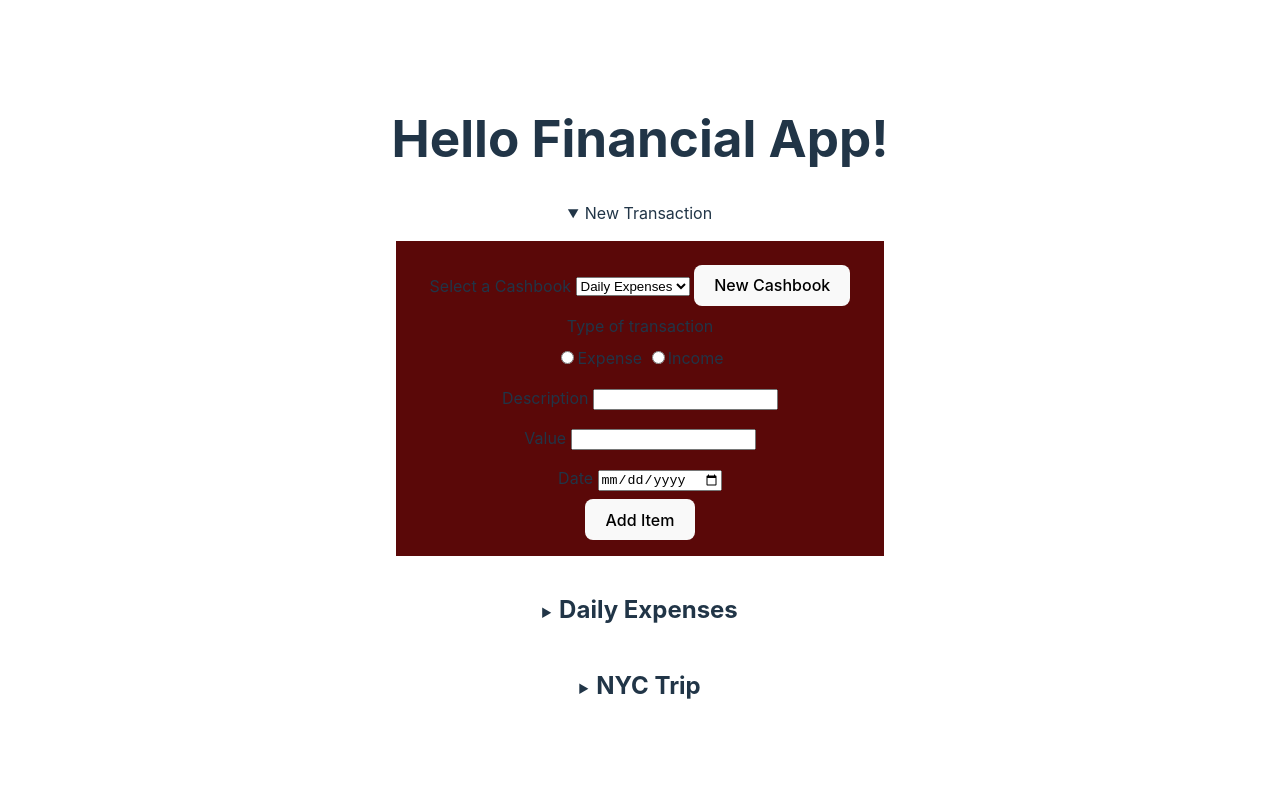
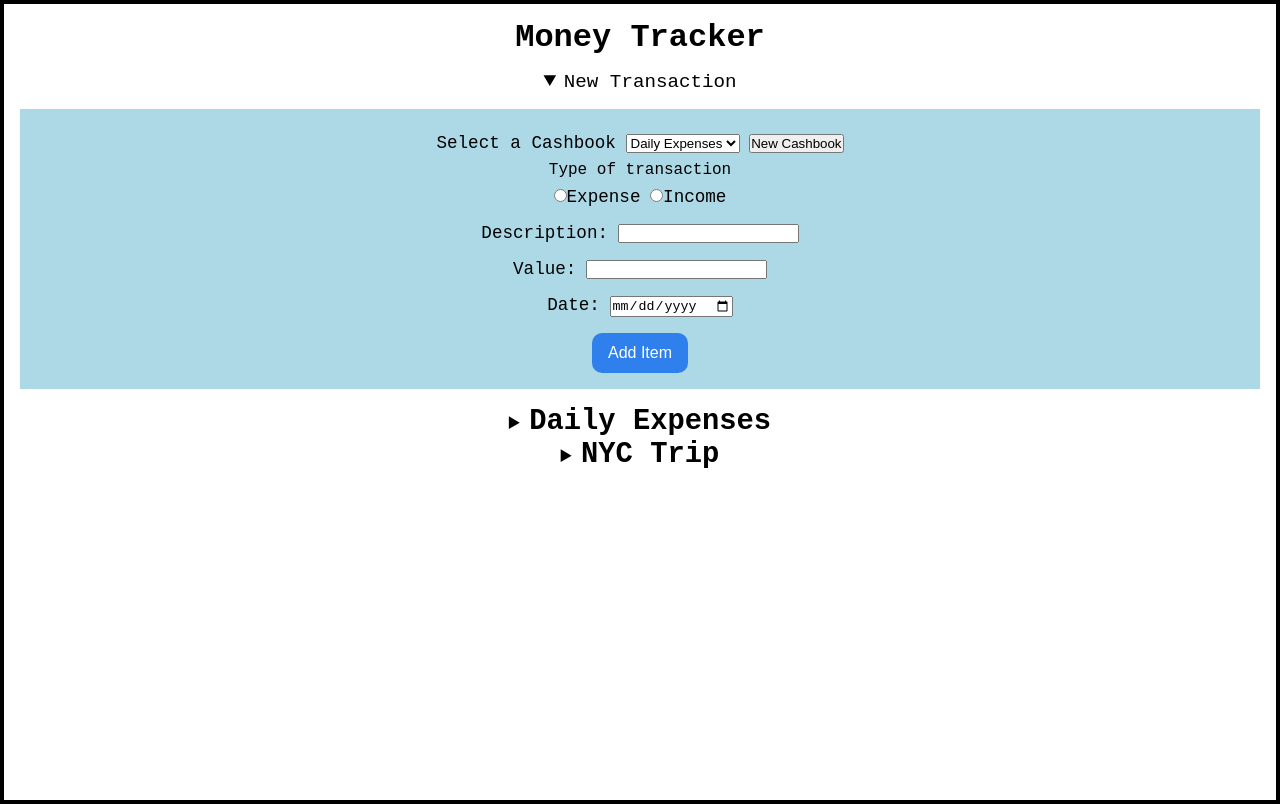
Before and after one commit to nathalia-lt/financialapp, a website built with Vite: page index.html in a window 1280 px wide. Both pictures are taken after a click on the heading "New Transaction". Built offline with nearby package versions, Linux system fonts and the light colour scheme.

Commit message:
transaction css

```diff
--- a/main.js
+++ b/main.js
@@ -20,7 +20,7 @@ class App {
     this.#app_html = document.getElementById('app')
 
     this.#app_html.innerHTML = `
-      <h1>Hello Financial App!</h1>
+      <h1>Money Tracker</h1>
     `
   }
 
--- a/src/models/CashBook.js
+++ b/src/models/CashBook.js
@@ -5,7 +5,6 @@ import Item from './Item';
 
 export default class CashBook {
     #transactions = [];
-    //#transactions
     #balance = 0;
     #storage = null;
     #title = '';
@@ -71,19 +70,29 @@ export default class CashBook {
     get balance() {
         return this.#balance;
     }
-    //tati
-    //estou pensando que a pessoa possa ter lancado o alguma coisa por engano e queira editar. Nesse caso a minha funcao nao pode ser privada, ne?
-    // pensar mais na lógica
-    editTransaction(oldTransaction, newTransaction) {
-        this.#transactions = this.#transactions.map (transaction => {
-            if (transaction === oldTransaction){
-                return newTransaction
-            }
-            return transaction
-        })
 
-        this.#persist()
+    // Nesse caso a minha funcao nao pode ser privada, ne?
+
+    // editTransaction(oldTransaction, newTransaction) {
+    //     this.#transactions = this.#transactions.map (transaction => {
+    //         if (transaction === oldTransaction){
+    //             return newTransaction
+    //         }
+    //         return transaction
+    //     })
+    //     this.#persist()
+    // }
+
+    //spread operator
+
+    /**
+     * @param {}, eu passo minha array de transacoes para usa-la
+     */
+    editTransaction(transactions){
     }
+
+
+
     //funcao do modelo, vai alterar. como eu chamo ela? quem vai disparar?
     removeTransaction(id) {
         const transaction = this.#transactions.find(transaction => transaction.id === id)
--- a/src/views/InsertItemForm.js
+++ b/src/views/InsertItemForm.js
@@ -40,21 +40,21 @@ export default class InsertItemForm {
                 </fieldset>
 
                 <fieldset>
-                    <label for='description' >Description</label>
+                    <label for='description' >Description:</label>
                     <input type="Text" id='description' name='description' />
                 </fieldset>
 
                 <fieldset>
-                    <label for='value'>Value</label>
+                    <label for='value'>Value:</label>
                     <input type="number" id='value' name='value' min='0.01' step='0.01'/>
                 </fieldset>
 
                 <fieldset>
-                    <label for='date'>Date</label>
+                    <label for='date'>Date:</label>
                     <input type="date" id='date' name='date'/>
                 </fieldset>
 
-                <button id='add-item'> Add Item
+                <button id='add-item' class='add-item'> Add Item
                 </button>
             </form>
         </details>
--- /dev/null
+++ b/src/views/ItemTransaction.css
@@ -0,0 +1,24 @@
+
+
+.transaction-container{
+    margin-bottom: 0.5rem;
+    display: flex;
+    justify-content: space-between;
+    border: 1px solid #2f80ed;
+    padding: 0.5rem 1rem;
+    background-color: antiquewhite;
+}
+
+.edit-transaction{
+    padding: 0.3rem 0.6rem;
+    border-radius: 10px;
+    border: transparent;
+    background-color: #2f80ed;
+    color: #fff;
+
+}
+
+.delete-transaction{
+    width: 20px;
+    height: 20px;
+}
--- a/src/views/ItemTransaction.js
+++ b/src/views/ItemTransaction.js
@@ -1,4 +1,4 @@
-
+import "./ItemTransaction.css"
 //eu nunca vou colocar o view dentro do model
 //view monta o html
 
@@ -18,18 +18,17 @@ export default class ItemTransaction {
         const { description, value, type, date, id } = transaction;
 
         return `
-        <div class='transaction-container' data-id="${id}" style='display: flex; border: 2px solid red'>
+        <div class='transaction-container' data-id="${id}">
             <p>${description}</p>
             <p>${value}</p>
             <p>${ItemTransaction.typeToString(type)}</p>
             <p>${date}</p>
             <button class='edit-transaction' data-action="edit" >Edit</button>
             <button class='delete-transaction' data-action="delete">
-                <svg xmlns="http://www.w3.org/2000/svg" viewBox="0 0 24 24" fill="currentColor" class="trash-icon" style="width: 20px; height: 20px; pointer-events: none;">
+                <svg xmlns="http://www.w3.org/2000/svg" viewBox="0 0 24 24" fill="currentColor" class="trash-icon" pointer-events: none;">
                     <path fill-rule="evenodd" d="M16.5 4.478v.227a48.816 48.816 0 013.878.512.75.75 0 11-.256 1.478l-.209-.035-1.005 13.07a3 3 0 01-2.991 2.77H8.084a3 3 0 01-2.991-2.77L4.087 6.66l-.209.035a.75.75 0 01-.256-1.478A48.567 48.567 0 017.5 4.705v-.227c0-1.564 1.213-2.9 2.816-2.951a52.662 52.662 0 013.369 0c1.603.051 2.815 1.387 2.815 2.951zm-6.136-1.452a51.196 51.196 0 013.273 0C14.39 3.05 15 3.684 15 4.478v.113a49.488 49.488 0 00-6 0v-.113c0-.794.609-1.428 1.364-1.452zm-.355 5.945a.75.75 0 10-1.5.058l.347 9a.75.75 0 101.499-.058l-.346-9zm5.48.058a.75.75 0 10-1.498-.058l-.347 9a.75.75 0 001.5.058l.345-9z" clip-rule="evenodd" />
                 </svg>
             </button>
-
         <div>
         `
     }
--- a/src/views/insertItemForm.css
+++ b/src/views/insertItemForm.css
@@ -1,7 +1,7 @@
 form {
     padding: 1rem;
     margin: 1rem;
-    background-color: #5a0808;
+    background-color: lightblue;
 }
 
 fieldset {
@@ -13,3 +13,65 @@ fieldset {
 .add-cashbook-container {
     display:none;
 }
+
+summary{
+    font-size: 1.2rem;
+}
+
+label{
+    font-size: 1.1rem;
+
+}
+
+/* .add-item{
+    background-color: #0078d0;
+    border: 0;
+    padding: 0.4rem 0.8rem;
+    border-radius: 56px;
+    color: #fff;
+    cursor: pointer;
+    font-size: 1.1rem;
+    backface-visibility: hidden;
+    font-weight: 500;
+    outline: 0;
+    text-decoration: none;
+    touch-action: manipulation;
+    transition: all .3s;
+    text-align: center;
+} */
+
+.add-item {
+    margin-top: 0.5rem;
+    background-color: #2f80ed;
+    border-radius: 10px;
+    border-style: none;
+    box-shadow: none;
+    color: #fff;
+    cursor: pointer;
+    font-size: 1rem;
+    font-weight: 500;
+    letter-spacing: normal;
+    line-height: 1.5;
+    outline: none;
+    overflow: hidden;
+    padding: 0.5rem 1rem;
+    text-align: center;
+    text-decoration: none;
+    transform: translate3d(0, 0, 0);
+    transition: all .3s;
+}
+
+.add-item:hover{
+    background-color: #1366d6;
+    box-shadow: rgba(0, 0, 0, .05) 0 5px 30px, rgba(0, 0, 0, .05) 0 1px 4px;
+    opacity: 1;
+    transform: translateY(0);
+    transition-duration: .35s;
+}
+
+
+.add-item:active {
+    box-shadow: rgba(0, 0, 0, .1) 0 3px 6px 0, rgba(0, 0, 0, .1) 0 0 10px 0, rgba(0, 0, 0, .1) 0 1px 4px -1px;
+    transform: translateY(2px);
+    transition-duration: .35s;
+}
--- a/style.css
+++ b/style.css
@@ -1,97 +1,23 @@
-:root {
-  font-family: Inter, system-ui, Avenir, Helvetica, Arial, sans-serif;
-  line-height: 1.5;
-  font-weight: 400;
-
-  color-scheme: light dark;
-  color: rgba(255, 255, 255, 0.87);
-  background-color: #242424;
-
-  font-synthesis: none;
-  text-rendering: optimizeLegibility;
-  -webkit-font-smoothing: antialiased;
-  -moz-osx-font-smoothing: grayscale;
-  -webkit-text-size-adjust: 100%;
+*{
+  box-sizing: border-box;
+  margin: 0;
+  padding: 0;
 }
 
-a {
-  font-weight: 500;
-  color: #646cff;
-  text-decoration: inherit;
-}
-a:hover {
-  color: #535bf2;
-}
-
-body {
-  margin: 0;
-  display: flex;
-  place-items: center;
-  min-width: 320px;
+html, body{
+  width: 100%;
   min-height: 100vh;
+  font-family: 'Courier New', Courier, monospace;
+  background-color: #ffffff;
+  border: 2px solid black;
 }
 
 h1 {
-  font-size: 3.2em;
+  font-size: 2rem;
   line-height: 1.1;
+  margin: 1rem;
 }
 
 #app {
-  max-width: 1280px;
-  margin: 0 auto;
-  padding: 2rem;
   text-align: center;
 }
-
-.logo {
-  height: 6em;
-  padding: 1.5em;
-  will-change: filter;
-  transition: filter 300ms;
-}
-.logo:hover {
-  filter: drop-shadow(0 0 2em #646cffaa);
-}
-.logo.vanilla:hover {
-  filter: drop-shadow(0 0 2em #f7df1eaa);
-}
-
-.card {
-  padding: 2em;
-}
-
-.read-the-docs {
-  color: #888;
-}
-
-button {
-  border-radius: 8px;
-  border: 1px solid transparent;
-  padding: 0.6em 1.2em;
-  font-size: 1em;
-  font-weight: 500;
-  font-family: inherit;
-  background-color: #1a1a1a;
-  cursor: pointer;
-  transition: border-color 0.25s;
-}
-button:hover {
-  border-color: #646cff;
-}
-button:focus,
-button:focus-visible {
-  outline: 4px auto -webkit-focus-ring-color;
-}
-
-@media (prefers-color-scheme: light) {
-  :root {
-    color: #213547;
-    background-color: #ffffff;
-  }
-  a:hover {
-    color: #747bff;
-  }
-  button {
-    background-color: #f9f9f9;
-  }
-}
```
